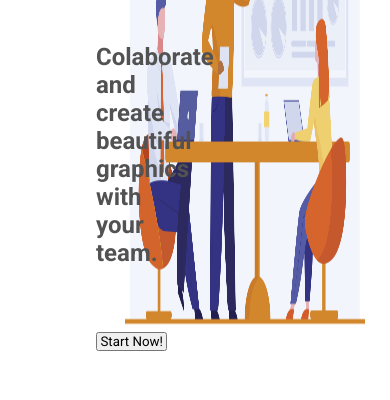
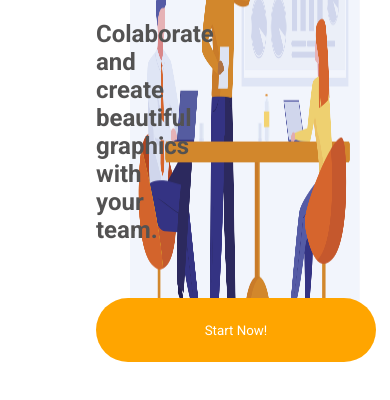
Before and after one commit to Elton-Freitas-X/1.DevChalleng, a plain HTML site: page index.html in a window 390 px wide. Shown: the part 542-942 px from the top of the page. Drawn offline with Linux system fonts and the light colour scheme.

Commit message:
indo para o mobile

```diff
--- a/style.css
+++ b/style.css
@@ -85,5 +85,10 @@ main div  h3 {
 }
 
 main div  button {
-
+    background: orange;
+    border: none;
+    width: 17.5rem;
+    height: 4rem;
+    border-radius: 35px;
+    color: #fff;
 }
```
